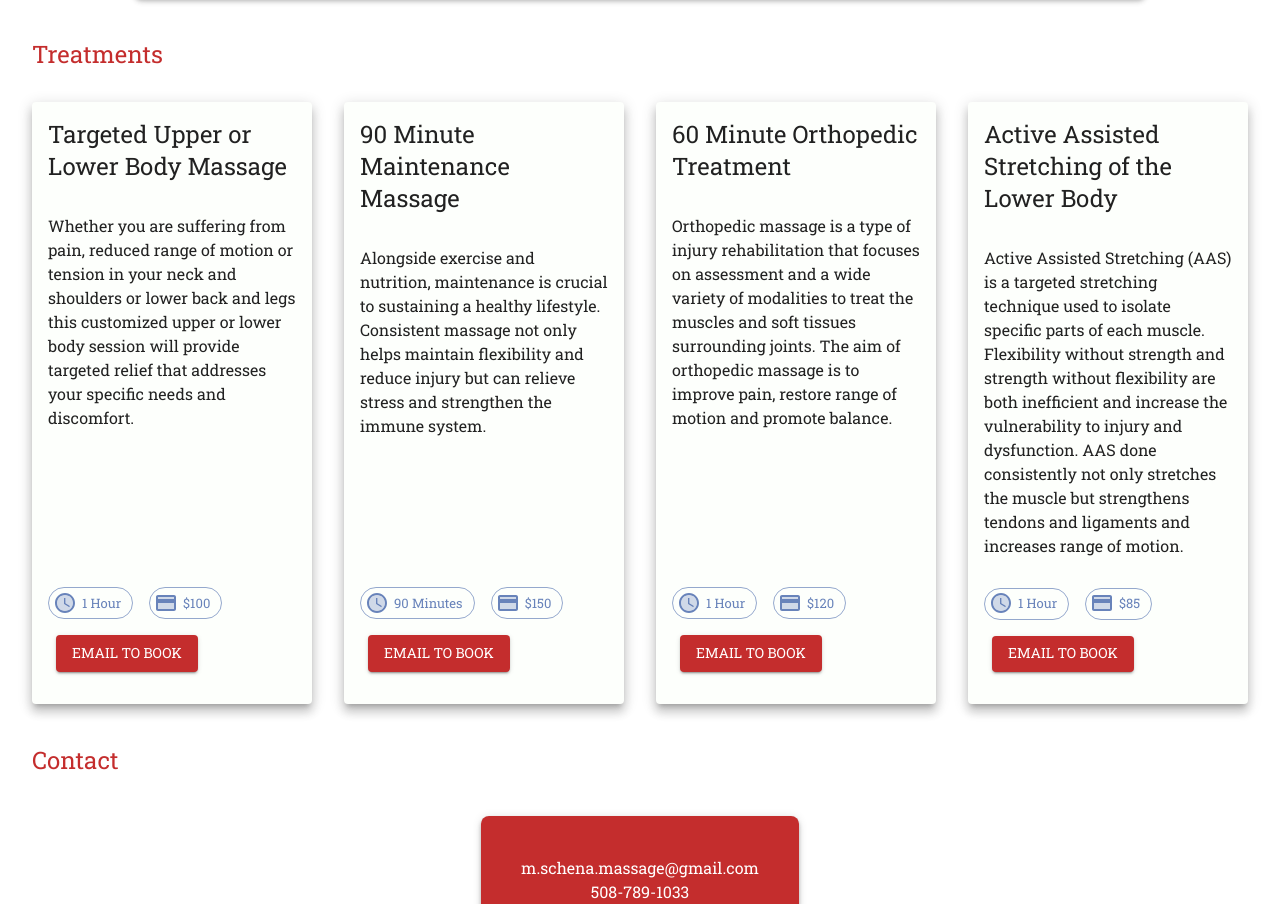
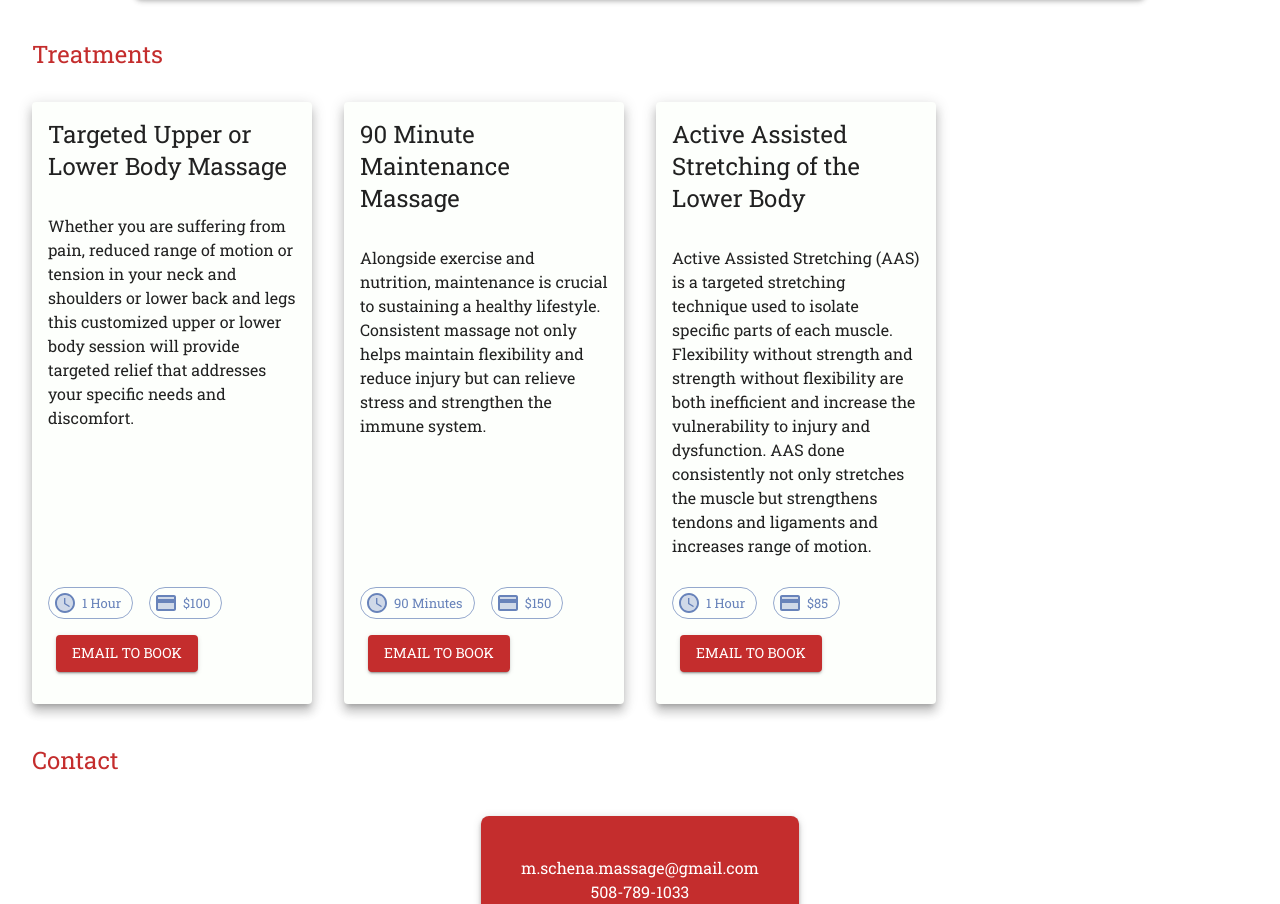
Before and after one commit to jnsemer/michelleschenamassage, a Next.js app: page / in a window 1280 px wide. Shown: the part 451-1355 px from the top of the page. Built offline with nearby package versions, Linux system fonts and the light colour scheme.

Commit message:
remove orthopedic offering

```diff
--- a/data/offerings.js
+++ b/data/offerings.js
@@ -12,12 +12,6 @@ export const offerings = [
     time: '90 Minutes'
   },
   {
-    title: '60 Minute Orthopedic Treatment',
-    desc: 'Orthopedic massage is a type of injury rehabilitation that focuses on assessment and a wide variety of modalities to treat the muscles and soft tissues surrounding joints. The aim of orthopedic massage is to improve pain, restore range of motion and promote balance.',
-    cost: 120,
-    time: '1 Hour'
-  },
-  {
     title: 'Active Assisted Stretching of the Lower Body',
     desc: 'Active Assisted Stretching (AAS) is a targeted stretching technique used to isolate specific parts of each muscle. Flexibility without strength and strength without flexibility are both inefficient and increase the vulnerability to injury and dysfunction. AAS done consistently not only stretches the muscle but strengthens tendons and ligaments and increases range of motion.',
     cost: 85,
```
